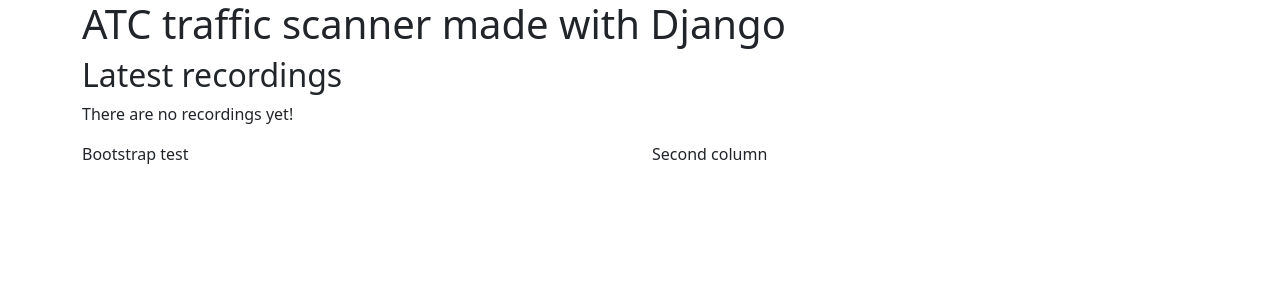
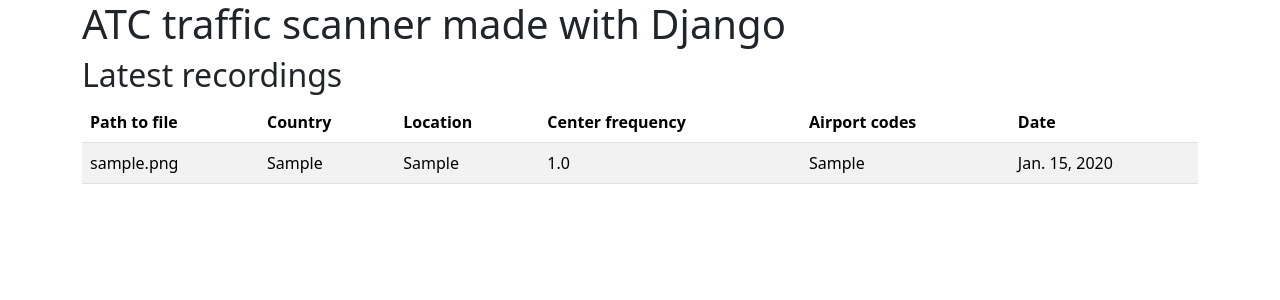
Before and after one commit to PeterB8421/ATC_scanner, a Django app: page / in a window 1280 px wide. Shown: the top 300 px of the page. Run offline with Django 5.2, Linux system fonts and the light colour scheme; tables that the repository leaves empty hold one stand-in row (values such as "Sample post"); some libraries are stand-ins or nearby versions.

Commit message:
Added list of latest recordings to index page

```diff
--- a/atcScanner/mainApp/views.py
+++ b/atcScanner/mainApp/views.py
@@ -7,7 +7,8 @@
 
 
 def index(request):
-    return render(request, 'index.html')
+    recordings = Recording.objects.order_by('-date')[:20]
+    return render(request, 'index.html', {'recordings': recordings})
 
 
 @csrf_exempt
--- a/atcScanner/templates/index.html
+++ b/atcScanner/templates/index.html
@@ -8,10 +8,33 @@
     <main class="container">
         <h1>ATC traffic scanner made with Django</h1>
         <h2>Latest recordings</h2>
-        <p>There are no recordings yet!</p>
-        <div class="row">
-            <p class="col-sm">Bootstrap test</p>
-            <p class="col-sm">Second column</p>
-        </div>
+        {% if recordings %}
+        <table class="table table-striped">
+            <thead>
+            <tr>
+                <th>Path to file</th>
+                <th>Country</th>
+                <th>Location</th>
+                <th>Center frequency</th>
+                <th>Airport codes</th>
+                <th>Date</th>
+            </tr>
+            </thead>
+            <tbody>
+            {% for recording in recordings %}
+                <tr>
+                <td>{{ recording.file_path }}</td>
+                <td>{{ recording.country }}</td>
+                <td>{{ recording.location }}</td>
+                <td>{{ recording.center_freq }}</td>
+                <td>{{ recording.airport_codes }}</td>
+                <td>{{ recording.date }}</td>
+                </tr>
+            {% endfor %}
+            </tbody>
+        </table>
+        {% else %}
+            <p>There are no recordings yet!</p>
+        {% endif %}
     </main>
 {% endblock %}
```
